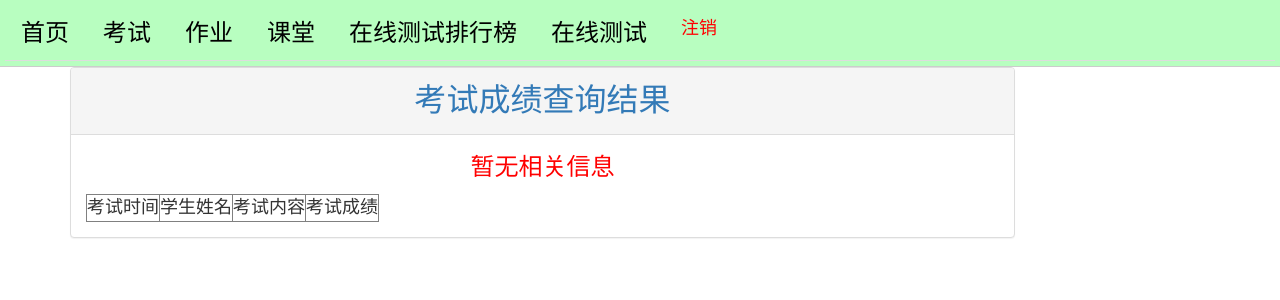
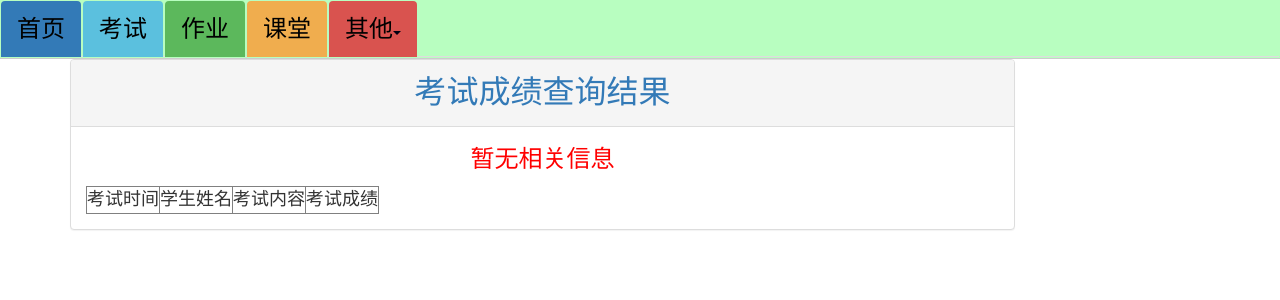
Before and after one commit to hghgobi/mytest, a Django app: template mylearn/templates/exam.html in a window 1280 px wide. Shown: the top 300 px of the page. Run offline with Django 3.2, Linux system fonts and the light colour scheme; the template is opened without the code that fills it, so the values that code supplies are empty; some libraries are stand-ins or nearby versions.

Commit message:
gengxindaohang

```diff
--- a/mylearn/templates/base2.html
+++ b/mylearn/templates/base2.html
@@ -14,22 +14,33 @@
 <style>
 div{text-align:center}
 </style>
+
 <div class="nav">
  <ul class="nav nav-tabs">
-       <li> <a  href="../../"><font size="5" color="black">
-            首页</font>
-        </a></li>
+       <li> <a  href="../../" class="btn btn-primary"><font size="5" color="black">首页</font> </a></li>
+       <li> <a href="../../exam" class="btn btn-info"><font size="5" color="black">考试</font></a></li>
+	    <li><a href="../../homework" class="btn btn-success" ><font size="5" color="black">作业</font></a></li>
+       <li> <a href="../../class" class="btn btn-warning" ><font size="5" color="black">课堂</font></a></li>
 
-       <li> <a href="../../exam" ><font size="5" color="black">考试</font></a></li>
-	    <li><a href="../../homework" ><font size="5" color="black">作业</font></a></li>
-       <li> <a href="../../class" ><font size="5" color="black">课堂</font></a></li>
+       <li class="dropdown"> <a   data-toggle="dropdown" class="btn btn-danger"><font size="5" color="black">其他</font><span class="caret"></span></a>
+        <ul class="dropdown-menu">
 
-        <li><a href="../../onlinetestrank" ><font size="5" color="black">在线测试排行榜</font></a></li>
-	    <li><a href="../../onlinetest" ><font size="5" color="black">在线测试</font></a></li>
-	   <li> <a href="../../logout" ><font size="4" color="red">注销</font></a></li>
+            <li><a href="../../onlinetestrank" class="btn btn-primary"><font size="4" color="black">在线测试排行</font></a></li>
+
+            <li><a href="../../onlinetest" class="btn btn-info"><font size="4" color="black">在线测试</font></a></li>
+
+
+            <li><a href="../../logout" class="btn btn-success"><font size="4" color="red">注销</font></a></li>
+
+
+        </ul>
+
+        </li>
 
     </ul>
 </div>
+
+
     {% block content %}{% endblock %}
 </body>
 
--- a/static/base2.css
+++ b/static/base2.css
@@ -5,12 +5,12 @@
 div.nav {
     background-color: #b8fec0;
     border-bottom: 1px solid #ccc;
-    padding: 5px;
+    padding: 1px;
 }
 div.nav a{
     text-decoration: none;
     color: #001;
-    padding: 10px 10px;
+    padding: 1px 10px;
 }
 div.nav a.logo {
     display: inline-block;
```
